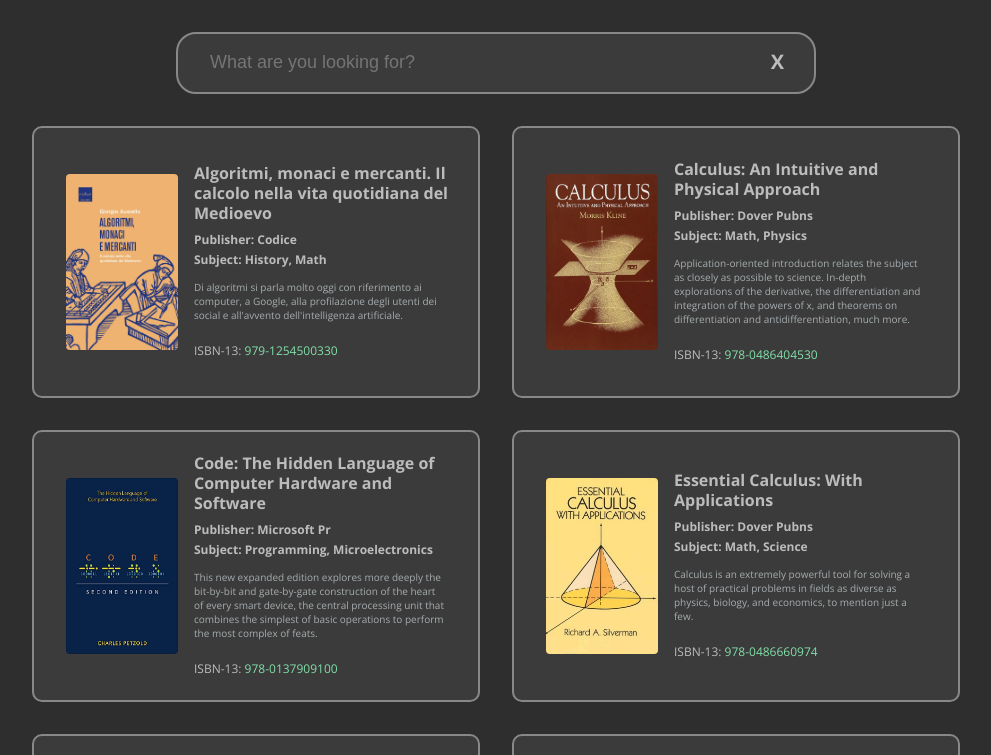
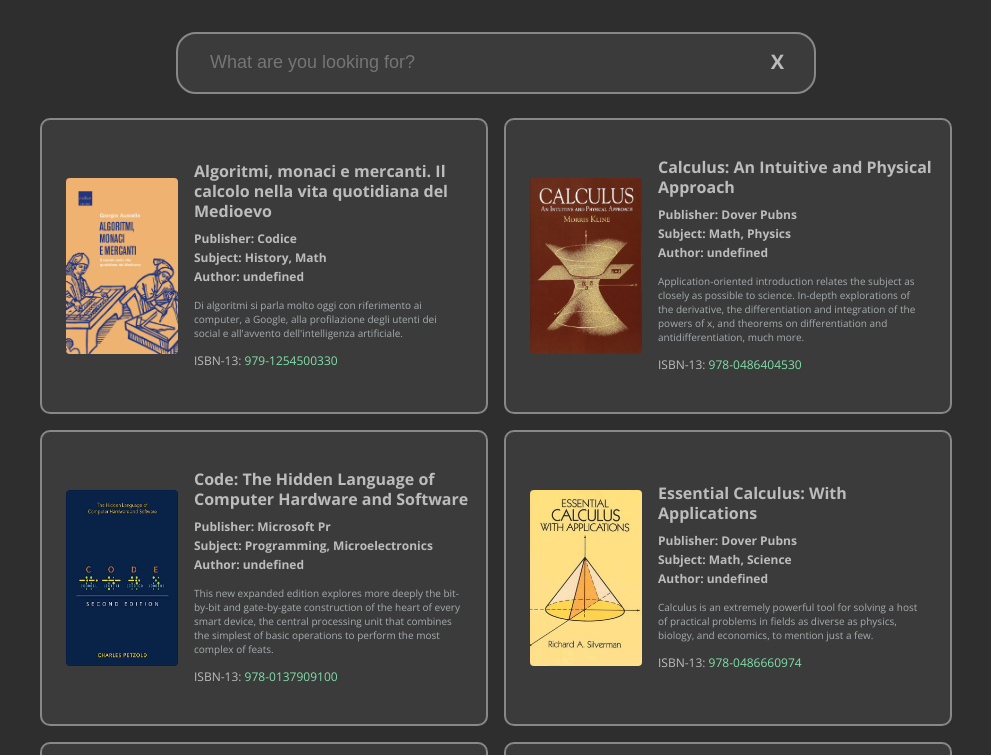
Before and after one commit to federicobaldini/book-collection, a Vue app: page / in a window 1280 px wide. Shown: the top 755 px of the page, without its empty margins (144-1135 px from the left). Built offline with nearby package versions, Linux system fonts and the light colour scheme.

Commit message:
Support field author and general improvements

```diff
--- a/src/books/components/BooksItem.vue
+++ b/src/books/components/BooksItem.vue
@@ -5,6 +5,7 @@ const props = defineProps<{
   description: string;
   publisher: string;
   subject: string;
+  author: string;
   ISBN: string;
   imagePath: string;
   textsToHighlight: Array<string>;
@@ -83,6 +84,15 @@ const highlightText = (text: string): string => {
           "
         />
       </h3>
+      <h3 class="books-item__author">
+        <span
+          v-html="
+            props.textsToHighlight
+              ? highlightText(`Author: ${props.author}`)
+              : `Author: ${props.author}`
+          "
+        />
+      </h3>
       <p class="books-item__description">
         <span
           v-html="
@@ -110,13 +120,13 @@ const highlightText = (text: string): string => {
   position: relative;
   border: 2px solid #888888;
   border-radius: 10px;
-  padding: 1rem;
-  margin: 1rem;
+  padding: 0.5rem;
+  margin: 0.5rem;
   overflow: hidden;
   background: #3b3b3b;
   color: #bcbcbc;
   width: 28rem;
-  min-height: 17rem;
+  min-height: 18.5rem;
   display: flex;
   justify-content: flex-start;
   align-items: center;
@@ -128,7 +138,8 @@ const highlightText = (text: string): string => {
   line-height: 20px;
 }
 .books-item__publisher,
-.books-item__subject {
+.books-item__subject,
+.books-item__author {
   font-size: 12px;
   line-height: 16px;
   margin: 0 0 0.2rem 0;
@@ -154,7 +165,7 @@ const highlightText = (text: string): string => {
 .books-item__description {
   font-size: 10px;
   color: #a6acaf;
-  padding: 0.6rem 1rem 1rem 0;
+  padding: 0.6rem 1rem 0.5rem 0;
   margin: 0;
 }
 .books-item__button-container {
--- a/src/books/components/BooksList.vue
+++ b/src/books/components/BooksList.vue
@@ -1,5 +1,5 @@
 <script setup lang="ts">
-import { ref, watch } from "vue";
+import { onMounted, ref, watch } from "vue";
 import type { Ref } from "vue";
 import BooksItem from "./BooksItem.vue";
 
@@ -9,6 +9,7 @@ type Book = {
   description: string;
   publisher: string;
   subject: string;
+  author: string;
   ISBN: string;
   imagePath: string;
 };
@@ -18,10 +19,11 @@ const props = defineProps<{
   filterText: string;
 }>();
 
+const filteredBooks: Ref<Array<Book>> = ref([]);
 const filters: Ref<Array<string>> = ref(props.filterText.split(";"));
 
 const checkFilter = (book: Book): boolean => {
-  const searchString = `${book.name} Publisher: ${book.publisher} Subject: ${book.subject} ${book.description} ${book.ISBN}`;
+  const searchString = `${book.name} Publisher: ${book.publisher} Subject: ${book.subject} Author: ${book.author} ${book.description} ${book.ISBN}`;
   let found: boolean = true;
 
   if (props.filterText !== "") {
@@ -36,34 +38,34 @@ const checkFilter = (book: Book): boolean => {
 
 watch([(): string => props.filterText], ([newFilterText]): void => {
   filters.value = newFilterText.toLowerCase().split(";");
+  if (newFilterText !== "") {
+    filteredBooks.value = [...props.books].filter((book) => checkFilter(book));
+  } else {
+    filteredBooks.value = props.books;
+  }
+});
+
+watch([(): Array<Book> => props.books], ([newBooks]): void => {
+  if (newBooks && newBooks.length > 0) {
+    filteredBooks.value = props.books;
+  }
 });
 </script>
 
 <template>
   <ul class="books-list">
-    <template
-      v-for="book in [...props.books].sort((a, b) => {
-        if (a.name > b.name) {
-          return 1;
-        }
-        if (b.name > a.name) {
-          return -1;
-        }
-        return 0;
-      })"
-    >
-      <BooksItem
-        v-if="filters ? checkFilter(book) : true"
-        :key="book.id"
-        v-bind="book"
-        :texts-to-highlight="filters"
-      />
-    </template>
+    <BooksItem
+      v-for="book in filteredBooks"
+      :key="book.id"
+      v-bind="book"
+      :texts-to-highlight="filters"
+    />
   </ul>
 </template>
 
 <style scoped>
 .books-list {
+  width: 100%;
   margin: 0;
   padding: 0;
   display: flex;
--- a/src/books/views/BooksView.vue
+++ b/src/books/views/BooksView.vue
@@ -10,6 +10,7 @@ type Book = {
   description: string;
   publisher: string;
   subject: string;
+  author: string;
   ISBN: string;
   imagePath: string;
 };
@@ -23,8 +24,16 @@ const onChangeFilterHandler = (inputText: string): void => {
 
 onMounted(async () => {
   const response = await fetch("/book-collection/data/books.json");
-  const file = await response.json();
-  books.value = file;
+  const bookList: Array<Book> = await response.json();
+  books.value = bookList.sort((a, b) => {
+    if (a.name > b.name) {
+      return 1;
+    }
+    if (b.name > a.name) {
+      return -1;
+    }
+    return 0;
+  });
 });
 </script>
 
```
